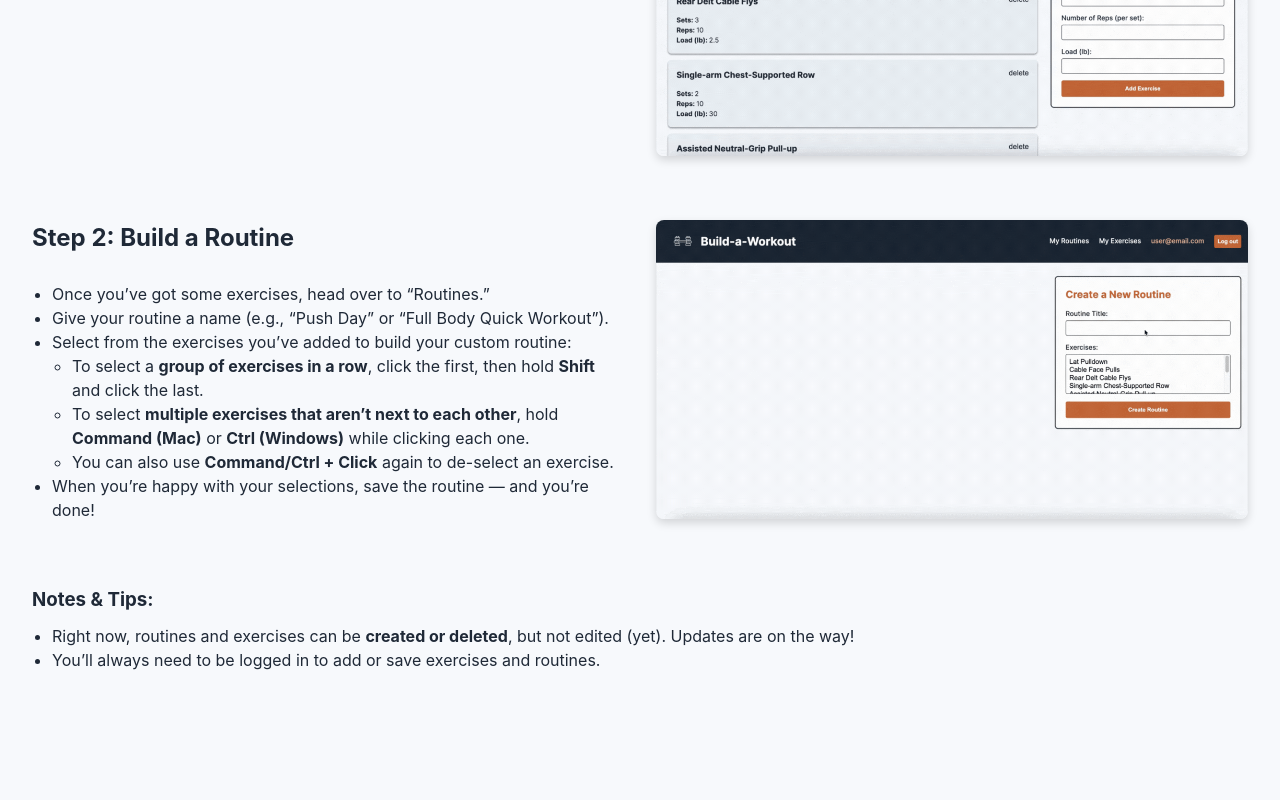
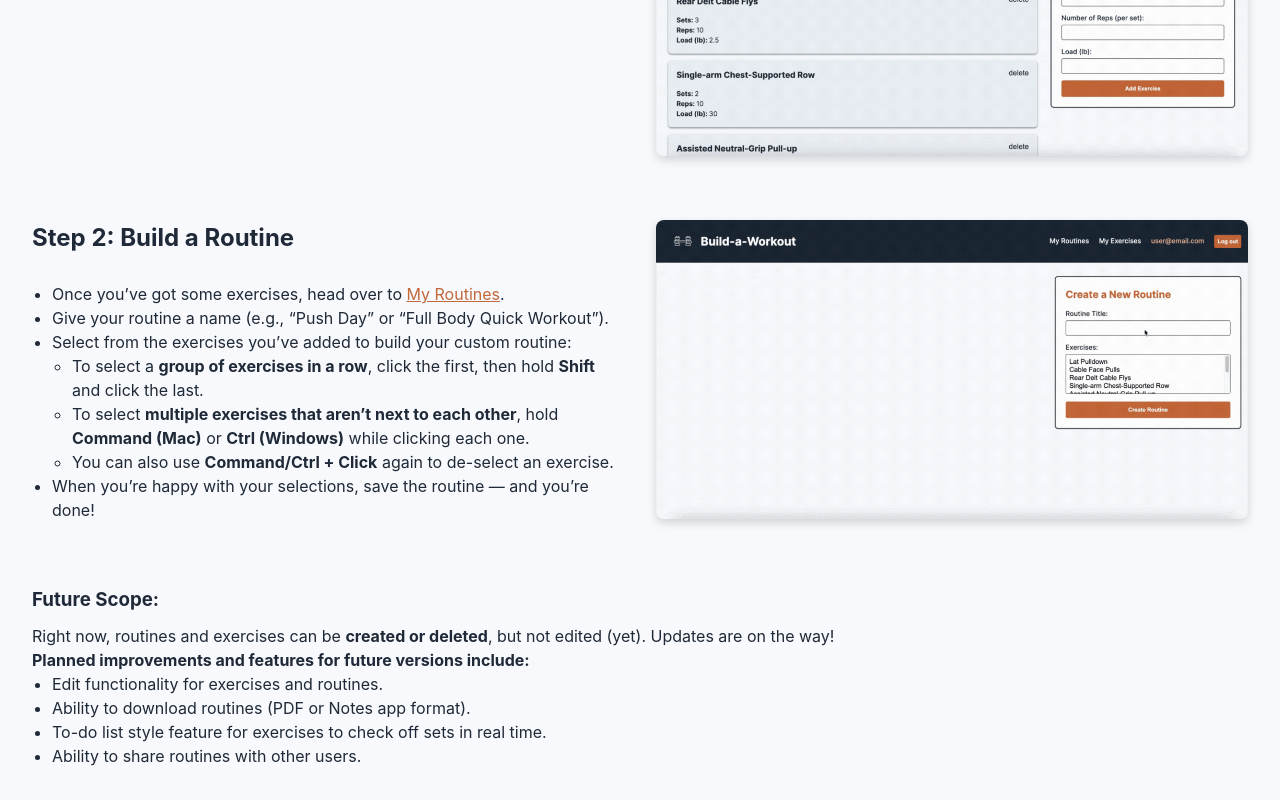
Before and after one commit to amylmilewski/build-a-workout-2, a React (Vite) app in the folder frontend/: page / in a window 1280 px wide. Shown: the part 597-1397 px from the top of the page. Before the commit the page ends 1301 px from the top, so only its background shows below. Built offline with nearby package versions, Linux system fonts and the light colour scheme; no server answers; sample sign-in values are in the browser's storage.

Commit message:
Adding Future Scope Section + Updating Login/Signup Loading Message

```diff
--- a/frontend/src/App.jsx
+++ b/frontend/src/App.jsx
@@ -34,7 +34,7 @@ function App() {
           <div className="step-text">
             <h2>Step 1: Add Exercises</h2>
             <ul>
-              <li>Go to the “Exercises” page and add a few moves you’d like to include.</li>
+              <li>Go to the <Link to='/myexercises'>My Exercises</Link> page and add a few moves you’d like to include.</li>
               <li>For each exercise, you can enter: <strong>Title, Sets, Reps, and Load (weight in lbs)</strong>.</li>
             </ul>
           </div>
@@ -49,7 +49,7 @@ function App() {
           <div className="step-text">
             <h2>Step 2: Build a Routine</h2>
             <ul>
-              <li>Once you’ve got some exercises, head over to “Routines.”</li>
+              <li>Once you’ve got some exercises, head over to <Link to='/myroutines'>My Routines</Link>.</li>
               <li>Give your routine a name (e.g., “Push Day” or “Full Body Quick Workout”).</li>
               <li>Select from the exercises you’ve added to build your custom routine:
                 <ul>
@@ -73,10 +73,14 @@ function App() {
 
         {/* Full-width: Notes */}
         <section className="full-width">
-          <h3>Notes & Tips:</h3>
+          <h3>Future Scope:</h3>
+          <p>Right now, routines and exercises can be <strong>created or deleted</strong>, but not edited (yet). Updates are on the way!</p>
+          <p><strong>Planned improvements and features for future versions include:</strong></p>
           <ul>
-            <li>Right now, routines and exercises can be <strong>created or deleted</strong>, but not edited (yet). Updates are on the way!</li>
-            <li>You’ll always need to be logged in to add or save exercises and routines.</li>
+            <li>Edit functionality for exercises and routines.</li>
+            <li>Ability to download routines (PDF or Notes app format).</li>
+            <li>To-do list style feature for exercises to check off sets in real time.</li>
+            <li>Ability to share routines with other users.</li>
           </ul>
         </section>
       </main>
--- a/frontend/src/index.css
+++ b/frontend/src/index.css
@@ -137,6 +137,14 @@ main.getting-started {
   display: flex;
   flex-direction: column;
   gap: 1rem;
+}
+
+.getting-started .step-text a {
+  color: #c2683a;
+}
+
+.getting-started .step-text a:hover {
+  color: #a5542e;
 }
 
 /* Gif column */
@@ -326,3 +334,10 @@ div.error {
   font-size: 0.75rem;
   text-align: center;
 }
+
+div.status {
+  margin-top: 10px;
+  color: #555;
+  font-size: 0.9rem;
+  font-style: italic;
+}
--- a/frontend/src/pages/Login.jsx
+++ b/frontend/src/pages/Login.jsx
@@ -6,12 +6,19 @@ import { NavLink } from "react-router";
 export default function Login () {
     const [email, setEmail] = useState('')
     const [password, setPassword] = useState('')
+    const [statusMessage, setStatusMessage] = useState("")
     const {login, error, isLoading} = useLogin()
 
     const handleSubmit = async (e) => {
         e.preventDefault()
 
+        // Show a helpful message when login starts
+        setStatusMessage("Logging you in... this may take up to 30 seconds if the server is waking up.");
+
         await login(email, password)
+
+        // If login fails, clear the loading message (error will still show from useLogin)
+        setStatusMessage("")
     }
 
     return (
@@ -44,7 +51,11 @@ export default function Login () {
                     />
 
                     <div className="login-signup">Don't have an account yet? <NavLink to='/signup'>Sign up</NavLink></div>
-                    <button>Log in</button>
+
+                    <button disabled={isLoading}>{isLoading ? "Please wait..." : "Log in"}</button>
+
+                    {/* Dynamic feedback */}
+                    {statusMessage && <div className="status">{statusMessage}</div>}
                     {error && <div className="error">{error}</div>}
                 </form>
             </div>
--- a/frontend/src/pages/Signup.jsx
+++ b/frontend/src/pages/Signup.jsx
@@ -6,12 +6,19 @@ import { NavLink } from "react-router";
 export default function Signup () {
     const [email, setEmail] = useState('')
     const [password, setPassword] = useState('')
+    const [statusMessage, setStatusMessage] = useState("")
     const {signup, error, isLoading} = useSignup()
 
     const handleSubmit = async (e) => {
         e.preventDefault()
 
+        // Show a helpful message when signup starts
+        setStatusMessage("Signing you up and logging you in... this may take up to 30 seconds if the server is waking up.");
+
         await signup(email, password)
+
+        // If signup/login fails, clear the loading message (error will still show from useSignup)
+        setStatusMessage("")
     }
 
     return (
@@ -44,7 +51,11 @@ export default function Signup () {
                     />
 
                     <div className="login-signup">Already have an account? <NavLink to='/login'>Log in</NavLink></div>
-                    <button disabled={isLoading}>Sign Up</button>
+
+                    <button disabled={isLoading}>{isLoading ? "Please wait..." : "Sign up"}</button>
+
+                    {/* Dynamic feedback */}
+                    {statusMessage && <div className="status">{statusMessage}</div>}
                     {error && <div className="error">{error}</div>}
                 </form>
             </div>
```
